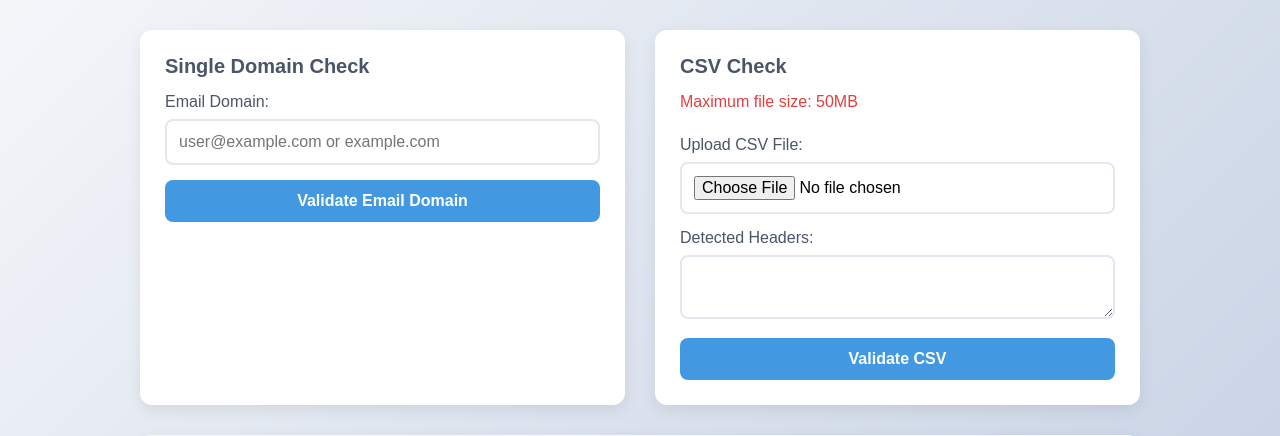
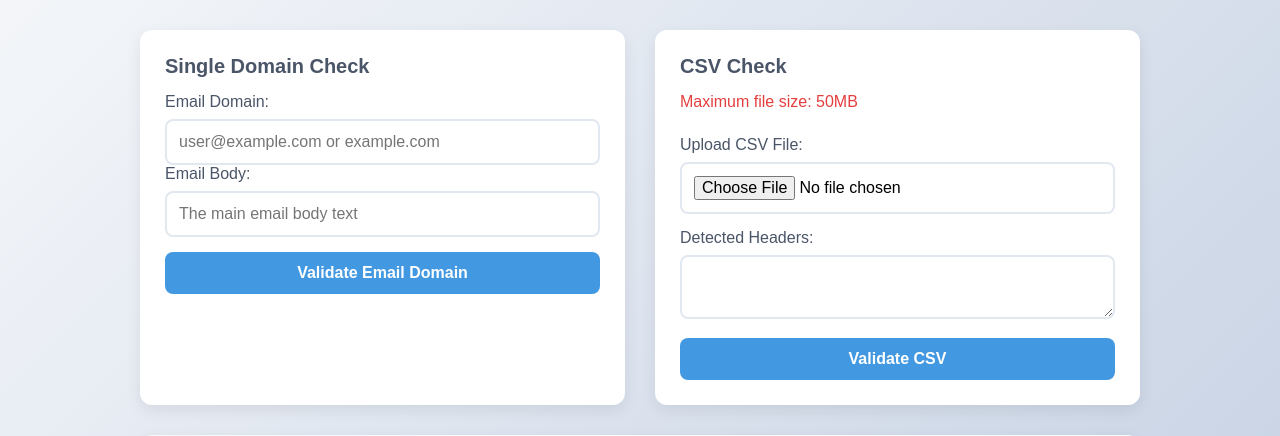
Before and after one commit to theidkfighter/INF-1002-Phishing-Email-Detection, a Flask app: page / in a window 1280 px wide. Shown: the part 57-493 px from the top of the page. Run offline with Flask 3, Linux system fonts and the light colour scheme.

Commit message:
Adding comments to script.js and index.html. Editing the single input  in app.py with my susurlDetect.py function. Added a readME for the way to run the file.

```diff
--- a/app.py
+++ b/app.py
@@ -6,6 +6,7 @@ from config import MAX_FILE_SIZE
 from domain_manager import DomainManager
 from domain_validator import DomainValidator
 from file_processor import CSVProcessor
+from susUrlDetect import susUrlDetect
 
 app = Flask(__name__)
 
@@ -20,22 +21,23 @@ def index():
     return render_template('index.html')
 
 # Validates single or multiple senders' email domains
-@app.route('/validate', methods=['POST'])
+#THIS WHERE YOU WILL BE ADDING IN YOUR FUNCTIONS -ZQ
+@app.route('/validate', methods=['POST']) #THIS IS WHERE THE CODE WILL RUN AFTER THE USER PRESS THE BUTTON WITH VALID INPUTS/ VALID CSV FILES
 def validate():
 
     try:
 
-        if 'csv_file' in request.files:
+        if 'csv_file' in request.files: #THIS PART IS FOR CSV FILES AND YOU CAN EDIT BY ADDING YOUR FUNCTIONS AND TRY TO FIT INTO THE RESULTS DICT BELOW
             file = request.files['csv_file']
             if file and file.filename != '':
                 file.seek(0, 2)
                 file_size = file.tell()
                 file.seek(0)
 
-                if file_size > MAX_FILE_SIZE:
+                if file_size > MAX_FILE_SIZE: #CHECK FILESIZE
                     return jsonify({"error": f"File too big. Maximum size is {MAX_FILE_SIZE//(1024*1024)}MB."}), 400
 
-                if not file.filename.lower().endswith('.csv'):
+                if not file.filename.lower().endswith('.csv'): #CHECK IF IT IS CSV
                     return jsonify({"error": "Not a CSV file"}), 400
 
                 try:
@@ -54,13 +56,13 @@ def validate():
                 except Exception as e:
                     app.logger.error(f"Error processing CSV: {str(e)}")
                     app.logger.error(traceback.format_exc())
-                    return jsonify({"error": f"Error processing CSV file: {str(e)}"}), 400
+                    return jsonify({"error": f"Error processing CSV file: {str(e)}"}), 400 #IF THERE IS ERROR PROCESSING CSV
 
-        # Checks for single domain input if no CSV file is uploaded
+        # THIS PART IS IF USER USES THE SINGLE INPUT OF EMAIL ADDRESS AND EMAIL BODY
         domain_input = request.form.get('domain', '').strip()
-
-        if not domain_input:
-            return jsonify({"error": "No domain provided"}), 400
+        email_bodyInput = request.form.get('emailBody', '').strip()
+        if not domain_input or not email_bodyInput:
+            return jsonify({"error": "No domain or email body provided"}), 400 #ABIT REDUNDANT AND MAY CHANGE BUT THIS IS CHECK IF THERE IS VALID INPUT
 
         # Determine if input is email or domain
         if '@' in domain_input:
@@ -68,12 +70,16 @@ def validate():
         else:
             result = domain_validator.validate_domain(domain_input)
 
+        email_bodyRiskMsg = susUrlDetect(email_bodyInput) # THIS IS MY SUS URL DETECT FOR BODY RISK MSG BUT YOU MAY CHANGE TO YOUR CODE TO TRY IT OUT AND SEE IF IT WILL PRINT IN THE WEB
         result_dict = {
             "email": result.email,
             "domain": result.domain,
             "is_trusted": result.is_trusted,
-            "message": result.message
+            "message": result.message,
+            "bodyRiskMsg":email_bodyRiskMsg
         }
+
+        print(result_dict)
 
         return jsonify({
             "results": [result_dict],
--- a/static/script.js
+++ b/static/script.js
@@ -1,6 +1,7 @@
 const singleDomainForm = document.getElementById('singleDomainForm');
 const csvForm = document.getElementById('csvForm');
 const domainInput = document.getElementById('domainInput');
+const emailBodyInput = document.getElementById('emailBodyInput')
 const csvFileInput = document.getElementById('csvFile');
 const fileInfo = document.getElementById('fileInfo');
 const csvFormat = document.getElementById('csvFormat');
@@ -100,24 +101,31 @@ function updateDomainList(domains) {
     });
 }
 
-// Handles single domain input
+// THIS IS THE PART WHERE THE USER SUBMITS THE SINGLE ITEM OF DOMAIN AND EMAIL BODY -ZQ
+/* SO BASICALLY WHEN THE USER PRESS THE BUTTON TO DETECT IT WILL GET DATA OF THE INPUT*/
 singleDomainForm.addEventListener('submit', function(e) {
     e.preventDefault();
 
     const domain = domainInput.value.trim();
+    const emailBody =  emailBodyInput.value.trim() //SPLITTING BOTH THE EMAIL ADDRESS/DOMAIN AND THE EMAIL BODY INTO VARIABLES
+    if (!domain) {
+        alert('Please enter a domain or email address'); //CHECKING IF THERE IS VALID INPUTS
+        return;
+    }
 
-    if (!domain) {
-        alert('Please enter a domain or email address');
+    if (!emailBody){
+        alert('Please enter email body!');
         return;
     }
 
     validateSingleBtn.innerHTML = '<div class="loading"></div> Validating...';
-    validateSingleBtn.disabled = true;
+    validateSingleBtn.disabled = true; //DISABLES THE BUTTON
 
-    const formData = new FormData();
-    formData.append('domain', domain);
+    const formData = new FormData(); //INITIALISING THE FORMDATA TO BE SEND TO APP.PY
+    formData.append('domain', domain); // formData = {'domain': var domain}
+    formData.append('emailBody',emailBody)// same as above
 
-    fetch('/validate', {
+    fetch('/validate', { //THIS WILL REACT WITH APP.PY TO DO THE DETECTION OF PHISHING
         method: 'POST',
         body: formData
     })
@@ -145,14 +153,15 @@ singleDomainForm.addEventListener('submit', function(e) {
     });
 });
 
-// Single Email Domain validation result
+// HERE EDITS THE RESULTS MESSAGES - ZQ
+
 function SingleDomainResult(result, trustedCount = 0, phishingCount = 0, invalidCount = 0) {
     resultsSection.style.display = 'block';
     resultsTitle.textContent = 'Validation Result';
     processingProgress.innerHTML = '';
     csvResults.innerHTML = '';
 
-    let statusClass, statusIcon, statusText;
+    let statusClass, statusIcon, statusText, riskMsg;
 
     if (result.is_invalid || !result.domain || result.domain === 'Invalid') {
         statusClass = 'error';
@@ -163,24 +172,30 @@ function SingleDomainResult(result, trustedCount = 0, phishingCount = 0, invalid
         statusIcon = result.is_trusted ? '✅' : '⚠️';
         statusText = result.is_trusted ? 'SAFE' : 'PHISHING';
     }
+    if (result.bodyRiskMsg == []) {
+        riskMsg = ''
+    } else {
+        riskMsg = (result.bodyRiskMsg).join('\n');
+    }
 
     detectionInfo.innerHTML = `
         <div class="detection-info">
             <p>📊 <strong>Detection Summary:</strong> ${trustedCount} safe domain(s), ${phishingCount} phishing domain(s), ${invalidCount} invalid domain(s)</p>
         </div>
     `;
-
+    //THIS DISPLAYS THE RESULTS MESSAGES
     singleResult.innerHTML = `
         <div class="result-item ${statusClass}">
             <p><strong>Email/Domain:</strong> ${result.email || 'Invalid format'}</p>
             <p><strong>Domain:</strong> ${result.domain || 'N/A'}</p>
             <p><strong>Status:</strong> ${statusIcon} ${statusText}</p>
             <p><strong>Message:</strong> ${result.message}</p>
+            <p><strong>Risk Informations:</strong>${riskMsg}</p>
         </div>
     `;
 }
 
-// Handles CSV file upload
+// THIS IS FOR THE CSV UPLOADS (ZQ HAVENT ADD IN HIS PART)
 csvForm.addEventListener('submit', function(e) {
     e.preventDefault();
 
--- a/templates/index.html
+++ b/templates/index.html
@@ -19,6 +19,8 @@
                     <div class="form-group">
                         <label for="domainInput">Email Domain:</label>
                         <input type="text" id="domainInput" placeholder="user@example.com or example.com" autocomplete="off">
+                        <label for="emailBodyInput">Email Body:</label>
+                        <input type="text" id="emailBodyInput" placeholder="The main email body text" autocomplete="off">
                     </div>
                     <button type="submit" id="validateSingleBtn">Validate Email Domain</button>
                 </form>
```
Also changed, not shown: susUrlDetect.py (+7 -8 lines), readME.txt (added).
